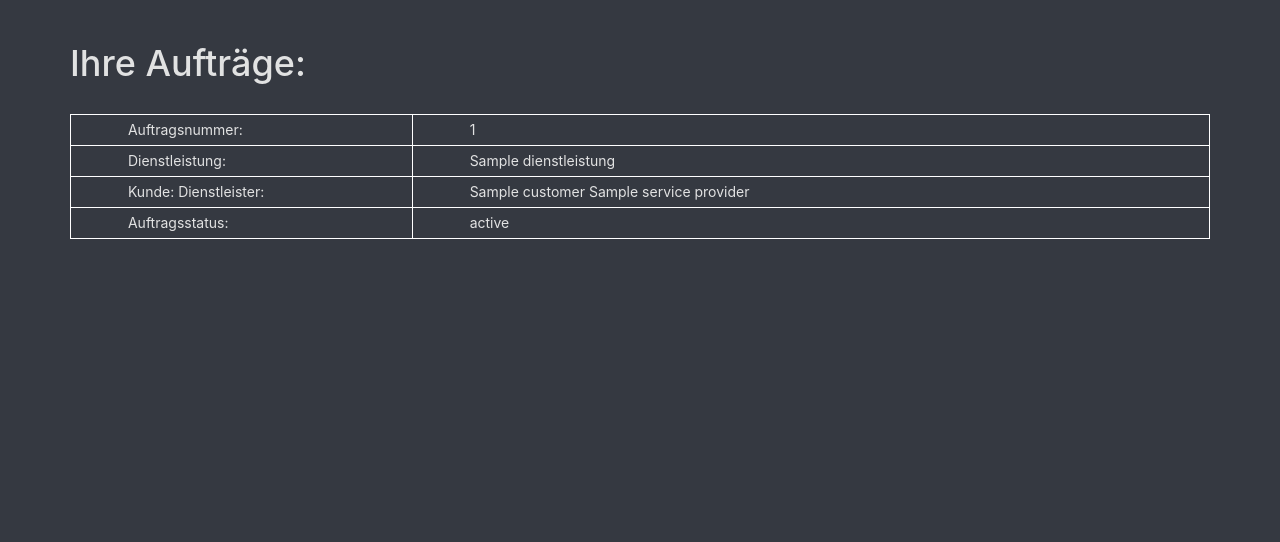
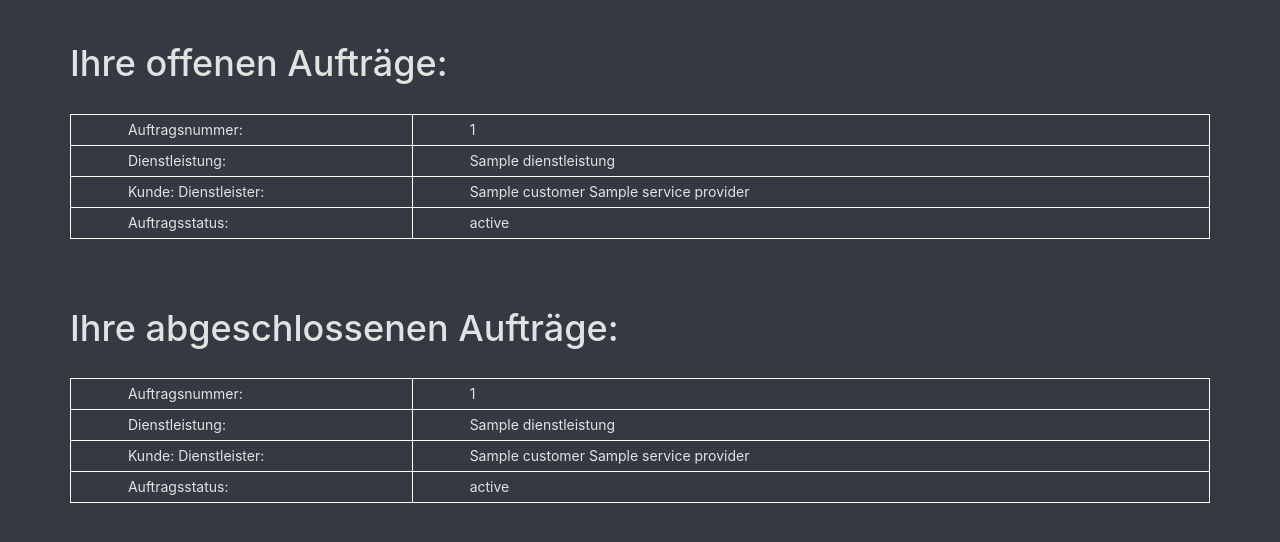
Before and after one commit to YannickMetz/Anwendungsprojekt, a Flask app: template app/templates/view_order.html in a window 1280 px wide. Shown: the part 51-593 px from the top of the page. Run offline with Flask 2, Linux system fonts and the light colour scheme; a user stored in the database is signed in; tables that the repository leaves empty hold one stand-in row (values such as "Sample post"); the template is opened without the code that fills it: most values are stand-ins (such as "Sample title", 1, 10 or a date in 2020); some libraries are stand-ins or nearby versions.

Commit message:
userstory 36 abgeschlossen

```diff
--- a/app/templates/view_order.html
+++ b/app/templates/view_order.html
@@ -4,8 +4,62 @@
 
 {% block content %}
 <div class="container container-standard">
-  <h1>Ihre Aufträge:</h1>
-  {% for service in service_orders %}
+  <h1>Ihre offenen Aufträge:</h1>
+  {% for service in service_orders_open %}
+      <a class="table-order-text" href="{{ url_for('views.view_order_details',id=service.order_details.id) }}">
+        <div class="panel-default">
+          <table class="table-order-overview">
+            <div class="order-overview-section">
+              <tr>
+                <div>
+                  <td class="table-order-details-column-left">
+                    Auftragsnummer:
+                  </td>
+                  <td class="table-order-details-column-right">
+                    {{service.order_details.id}}
+                  </td>
+                </div>
+              </tr>
+              <tr>
+                <td class="table-order-details-column-left">
+                  Dienstleistung:
+                </td>
+                <td class="table-order-details-column-right">
+                  {{ service.service.Dienstleistung}}
+                </td>
+              </tr>
+              <tr>
+                <td class="table-order-details-column-left">
+                  {% if current_user.id == service.service_provider.dienstleister_id %}
+                  Kunde: {% endif %}
+                  {% if current_user.id == service.customer.kunden_id %}
+                  Dienstleister: {% endif %}
+                </td>
+                <td class="table-order-details-column-left">
+                  {% if current_user.id == service.service_provider.dienstleister_id %}
+                  {{service.customer.k_nachname}} {% endif %}
+                  {% if current_user.id == service.customer.kunden_id %}
+                  {{service.service_provider.firmenname}} {% endif %}
+                </td>
+              </tr>
+              <tr>
+                <td class="table-order-details-column-left">
+                  Auftragsstatus:
+                </td>
+                <td class="table-order-details-column-right">
+                  {{service.order_details.Status}}
+                </td>
+              </tr>
+            </div>
+          </table>
+        </div>
+      </a>
+  {% endfor %}
+</div>
+
+<div class="container container-standard">
+  <h1>Ihre abgeschlossenen Aufträge:</h1>
+  {% for service in service_orders_closed %}
       <a class="table-order-text" href="{{ url_for('views.view_order_details',id=service.order_details.id) }}">
         <div class="panel-default">
           <table class="table-order-overview">
```
Also changed, not shown: app/views.py (+32 -9 lines).
